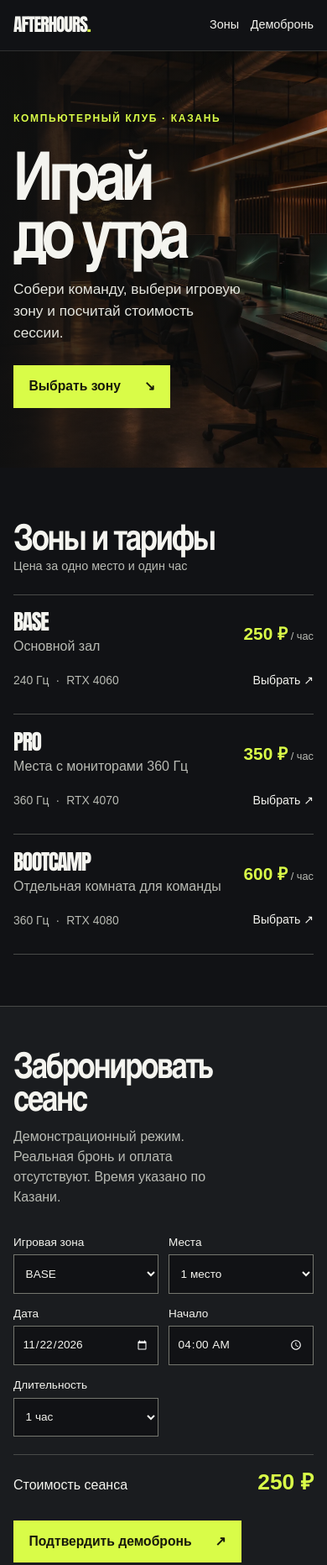
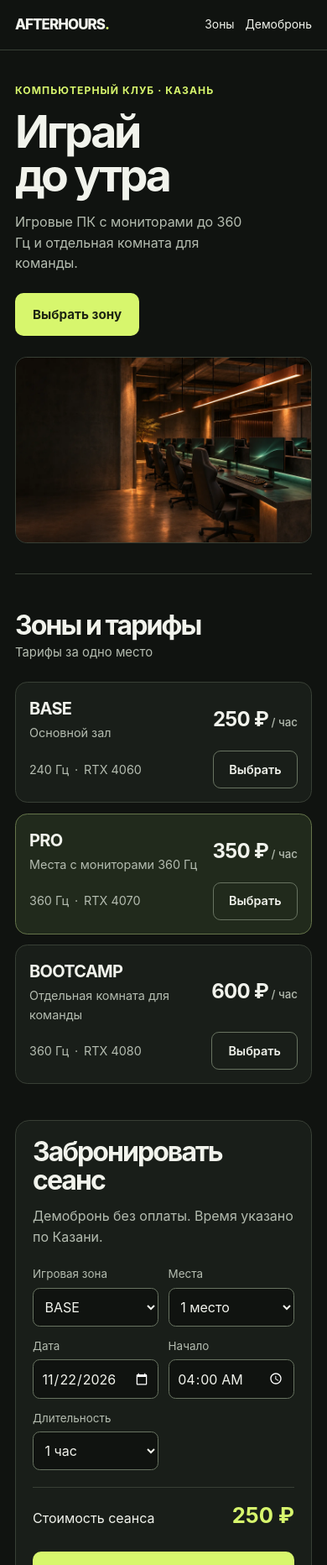
Before and after one commit to FFlleex/afterhours-club, a plain HTML site: page index.html in a window 390 px wide. Shown: the top 1864 px of the page at 84% size. Drawn offline with Linux system fonts and the light colour scheme.

Commit message:
Redesign AFTERHOURS for mobile and desktop

```diff
--- a/index.html
+++ b/index.html
@@ -3,10 +3,11 @@
 <head>
 <meta charset="utf-8">
 <meta name="viewport" content="width=device-width, initial-scale=1">
+<meta name="theme-color" content="#101310">
 <meta name="description" content="AFTERHOURS — концепт компьютерного клуба. Сравните игровые зоны и рассчитайте стоимость сеанса.">
 <title>AFTERHOURS — компьютерный клуб</title>
 <link rel="icon" href="assets/mark.svg" type="image/svg+xml">
-<link rel="stylesheet" href="style.css">
+<link rel="stylesheet" href="style.css?v=3">
 <script type="module" src="app.js?v=2"></script>
 </head>
 <body>
@@ -19,43 +20,45 @@
   </div>
 </header>
 <main id="main">
-  <section class="hero" aria-labelledby="title">
-    <img src="assets/club.webp" height="1024" width="1536" fetchpriority="high" alt="">
-    <div class="hero-content wrap">
+  <section class="hero wrap" aria-labelledby="title">
+    <div class="hero-content">
       <p class="kicker">Компьютерный клуб · Казань</p>
       <h1 id="title">Играй<br>до утра</h1>
-      <p class="hero-copy">Собери команду, выбери игровую зону и посчитай стоимость сессии.</p>
-      <a class="button" href="#zones">Выбрать зону <span aria-hidden="true">↘</span></a>
+      <p class="hero-copy">Игровые ПК с мониторами до 360 Гц и отдельная комната для команды.</p>
+      <a class="button" href="#zones">Выбрать зону</a>
+    </div>
+    <div class="hero-media">
+      <img src="assets/club.webp" height="1024" width="1536" fetchpriority="high" alt="Игровой зал с рядами компьютеров и тёплой подсветкой">
     </div>
   </section>
   <section class="zones wrap" id="zones" aria-labelledby="zones-title">
-    <div class="section-head"><h2 id="zones-title">Зоны и тарифы</h2><p>Цена за одно место и один час</p></div>
+    <div class="section-head"><h2 id="zones-title">Зоны и тарифы</h2><p>Тарифы за одно место</p></div>
     <div class="zone-list">
       <article class="zone">
         <div><h3>BASE</h3><p>Основной зал</p></div>
         <p class="spec">240 Гц <span>·</span> RTX 4060</p>
         <p class="price">250 ₽<small> / час</small></p>
-        <a href="#booking" data-zone="base" aria-label="Выбрать BASE">Выбрать <span aria-hidden="true">↗</span></a>
+        <a href="#booking" data-zone="base" aria-label="Выбрать BASE">Выбрать</a>
       </article>
-      <article class="zone">
+      <article class="zone zone-featured">
         <div><h3>PRO</h3><p>Места с мониторами 360 Гц</p></div>
         <p class="spec">360 Гц <span>·</span> RTX 4070</p>
         <p class="price">350 ₽<small> / час</small></p>
-        <a href="#booking" data-zone="pro" aria-label="Выбрать PRO">Выбрать <span aria-hidden="true">↗</span></a>
+        <a href="#booking" data-zone="pro" aria-label="Выбрать PRO">Выбрать</a>
       </article>
       <article class="zone">
         <div><h3>BOOTCAMP</h3><p>Отдельная комната для команды</p></div>
         <p class="spec">360 Гц <span>·</span> RTX 4080</p>
         <p class="price">600 ₽<small> / час</small></p>
-        <a href="#booking" data-zone="bootcamp" aria-label="Выбрать BOOTCAMP">Выбрать <span aria-hidden="true">↗</span></a>
+        <a href="#booking" data-zone="bootcamp" aria-label="Выбрать BOOTCAMP">Выбрать</a>
       </article>
     </div>
   </section>
   <section class="booking" id="booking" aria-labelledby="booking-title">
     <div class="wrap booking-inner">
       <div>
-        <h2 id="booking-title">Забронировать<br>сеанс</h2>
-        <p class="demo-note" id="demo-note">Демонстрационный режим. Реальная бронь и оплата отсутствуют. Время указано по Казани.</p>
+        <h2 id="booking-title">Забронировать сеанс</h2>
+        <p class="demo-note" id="demo-note">Демобронь без оплаты. Время указано по Казани.</p>
       </div>
       <form id="booking-form" aria-describedby="demo-note">
         <div class="fields">
@@ -66,13 +69,13 @@
           <label>Длительность<select id="duration" name="length"><option value="1">1 час</option><option value="2">2 часа</option><option value="3">3 часа</option><option value="4">4 часа</option><option value="5">5 часов</option><option value="6">6 часов</option></select></label>
         </div>
         <div class="form-total"><span>Стоимость сеанса</span><output for="zone seats duration" id="total">250 ₽</output></div>
-        <button class="button" type="submit">Подтвердить демобронь <span aria-hidden="true">↗</span></button>
+        <button class="button" type="submit">Подтвердить демобронь</button>
         <p class="confirmation" id="confirmation" role="status" aria-atomic="true"></p>
         <noscript><p>Для расчёта стоимости и демобронирования включите JavaScript.</p></noscript>
       </form>
     </div>
   </section>
 </main>
-<footer class="wrap footer"><a class="brand" href="./">AFTERHOURS<span>.</span></a><small>Концепт компьютерного клуба для портфолио</small><a href="#main">Наверх ↑</a></footer>
+<footer class="wrap footer"><a class="brand" href="./">AFTERHOURS<span>.</span></a><small>Концепт компьютерного клуба для портфолио</small><a href="#main">Наверх</a></footer>
 </body>
 </html>
--- a/style.css
+++ b/style.css
@@ -1,86 +1,103 @@
 :root {
   color-scheme: dark;
-  --ink: #111215;
-  --panel: #1a1c1f;
-  --paper: #f4f4ef;
-  --muted: #b9bbb4;
-  --accent: #d9fc48;
-  --line: #484a48;
-  --heading: Impact, "Arial Narrow", "Liberation Sans Narrow", Arial, sans-serif;
+  --ink: #101310;
+  --panel: #191e19;
+  --paper: #f1f3ec;
+  --muted: #b4bcb0;
+  --accent: #d7f66d;
+  --line: #383f35;
+  --field-line: #687361;
+  --font: -apple-system, BlinkMacSystemFont, "Segoe UI", system-ui, sans-serif;
 }
 *, *::before, *::after { box-sizing: border-box; }
 html { scroll-behavior: smooth; }
-body { margin: 0; background: var(--ink); color: var(--paper); font: 1rem/1.5 Arial, Helvetica, sans-serif; }
+body { margin: 0; background: var(--ink); color: var(--paper); font: 1rem/1.55 var(--font); }
 h1, h2, h3, p { margin: 0; }
-a { color: inherit; text-underline-offset: .24em; }
-a:hover { color: var(--accent); }
+a { color: inherit; text-underline-offset: .23em; }
 :focus-visible { outline: 2px solid var(--accent); outline-offset: 4px; }
-.wrap { width: min(100% - 6rem, 81rem); margin-inline: auto; }
+.wrap { width: min(100% - 5rem, 76rem); margin-inline: auto; }
 .skip { position: fixed; z-index: 4; top: 1rem; left: 1rem; padding: .7rem; background: var(--ink); transform: translateY(-250%); }
 .skip:focus { transform: translateY(0); }
-.header { border-bottom: 1px solid #303130; }
-.header-inner, .footer { display: flex; justify-content: space-between; align-items: center; gap: 1.3rem; }
-.header-inner { min-height: 4.65rem; }
-.header nav { display: flex; flex-wrap: wrap; gap: clamp(1rem, 4vw, 3rem); }
+.header { border-bottom: 1px solid var(--line); }
+.header-inner, .footer { display: flex; justify-content: space-between; align-items: center; gap: 1rem; }
+.header-inner { min-height: 4.6rem; }
+.header nav { display: flex; align-items: center; gap: .35rem clamp(1rem, 3vw, 2.2rem); }
+.header nav a { display: inline-flex; align-items: center; min-height: 2.75rem; font-size: .95rem; }
 .header a, .footer a { text-decoration: none; }
-.header nav a:hover, .footer a:hover { text-decoration: underline; }
-.brand { font-family: var(--heading); font-weight: 900; font-size: clamp(1.35rem, 2.6vw, 2rem); letter-spacing: -.05em; line-height: 1; white-space: nowrap; }
+.header nav a:hover, .footer a:hover { color: var(--accent); }
+.brand { font-size: 1.15rem; font-weight: 800; letter-spacing: -.055em; line-height: 1; white-space: nowrap; }
 .brand span { color: var(--accent); }
-.hours { font-size: .82rem; color: var(--muted); white-space: nowrap; }
-.hours i { width: .45rem; height: .45rem; display: inline-block; vertical-align: .1em; border-radius: 50%; background: var(--accent); margin-right: .4rem; }
-.hero { min-height: clamp(34rem, 55vw, 46rem); display: grid; align-items: center; position: relative; isolation: isolate; background: #1a1a19; }
-.hero img, .hero::after { position: absolute; z-index: -1; inset: 0; width: 100%; height: 100%; }
-.hero img { object-fit: cover; object-position: center 53%; }
-.hero::after { content: ""; background: linear-gradient(90deg, rgb(14 15 16 / .97) 0%, rgb(14 15 16 / .76) 32%, rgb(14 15 16 / .17) 75%); }
-.hero-content { padding-block: 3rem; }
-.kicker { color: var(--accent); text-transform: uppercase; letter-spacing: .14em; font-size: .75rem; font-weight: 700; }
-h1, h2, h3 { font-family: var(--heading); font-weight: 900; }
-h1 { font-size: clamp(5rem, 11vw, 10rem); line-height: .86; letter-spacing: -.07em; margin-block: 1.25rem 1.5rem; }
-.hero-copy { max-width: 29ch; color: #e4e5de; font-size: 1.08rem; }
-.button { background: var(--accent); color: #16190b; border: 0; border-radius: 0; display: inline-flex; justify-content: space-between; gap: 1.75rem; align-items: center; min-height: 3.15rem; padding: .85rem 1.15rem; margin-top: 1.6rem; font: 700 .98rem/1.2 Arial, sans-serif; text-decoration: none; cursor: pointer; transition: background-color .18s ease; }
-.button:hover { background: #ecff9a; color: #16190b; }
-.zones { padding-block: clamp(3.8rem, 7vw, 6rem); }
-.section-head { display: flex; flex-wrap: wrap; justify-content: space-between; align-items: baseline; gap: .4rem 1rem; margin-bottom: 1.4rem; }
-.section-head p { color: var(--muted); font-size: .9rem; }
-h2 { font-size: clamp(2.65rem, 6vw, 5.25rem); line-height: .93; letter-spacing: -.055em; }
-.zone { display: grid; grid-template-columns: 1.35fr 1fr .65fr auto; align-items: center; gap: .5rem 1.2rem; padding-block: 1.2rem; border-top: 1px solid var(--line); }
-.zone:last-child { border-bottom: 1px solid var(--line); }
-.zone h3 { font-size: clamp(1.6rem, 3.1vw, 2.55rem); line-height: 1; letter-spacing: -.055em; margin-bottom: .3rem; }
-.zone p:not(.price) { color: var(--muted); }
-.spec span { margin-inline: .3em; }
-.price { color: var(--accent); white-space: nowrap; font-weight: 800; font-size: 1.3rem; }
-.price small { font-weight: 400; color: var(--muted); font-size: .8rem; }
-.zone a { justify-self: end; font-size: .88rem; text-decoration: none; padding-block: .65rem; }
-.zone a:hover { text-decoration: underline; }
-.booking { background: var(--panel); border-block: 1px solid var(--line); }
-.booking-inner { display: grid; grid-template-columns: 1fr 1.1fr; gap: 2rem; padding-block: clamp(3rem, 6vw, 5rem); }
-.demo-note { max-width: 30ch; color: var(--muted); margin-top: 1rem; }
-.fields { display: grid; grid-template-columns: repeat(2, minmax(0, 1fr)); gap: .9rem .75rem; }
-.fields label { min-width: 0; display: grid; gap: .25rem; font-size: .85rem; }
-.fields input, .fields select { width: 100%; min-width: 0; min-height: 2.9rem; border: 1px solid #74766e; border-radius: 0; background: var(--ink); color: var(--paper); font: inherit; padding: .45rem .6rem; }
-.form-total { display: flex; align-items: baseline; justify-content: space-between; gap: .7rem; border-top: 1px solid var(--line); margin-top: 1.3rem; padding-top: .8rem; }
-#total { color: var(--accent); font-size: 1.65rem; font-weight: 800; white-space: nowrap; }
-.confirmation:not(:empty) { border-left: 3px solid var(--accent); margin-top: 1rem; padding: .45rem .7rem; overflow-wrap: anywhere; }
-.footer { flex-wrap: wrap; padding-block: 1.35rem; }
+.hours { display: inline-flex; align-items: center; gap: .45rem; color: var(--muted); font-size: .82rem; white-space: nowrap; }
+.hours i { width: .38rem; height: .38rem; border-radius: 50%; background: var(--accent); }
+
+.hero { display: grid; grid-template-columns: minmax(0, .85fr) minmax(0, 1.15fr); align-items: center; gap: clamp(2rem, 6vw, 6rem); padding-block: clamp(2.7rem, 6vw, 5.3rem); }
+.hero-content { min-width: 0; }
+.kicker { color: var(--accent); font-size: .76rem; font-weight: 650; letter-spacing: .085em; text-transform: uppercase; }
+h1, h2 { font-weight: 670; letter-spacing: -.06em; }
+h1 { margin-block: .8rem 1.05rem; font-size: clamp(3.25rem, 7.3vw, 6.6rem); line-height: .97; }
+.hero-copy { max-width: 29ch; color: var(--muted); font-size: clamp(1rem, 1.55vw, 1.16rem); }
+.hero-media { overflow: hidden; border-radius: 1.15rem; background: var(--panel); border: 1px solid var(--line); }
+.hero-media img { display: block; width: 100%; height: auto; aspect-ratio: 5 / 4; object-fit: cover; object-position: 65% center; }
+.button { display: inline-flex; justify-content: center; align-items: center; min-height: 3.15rem; margin-top: 1.45rem; padding: .75rem 1.25rem; border: 1px solid transparent; border-radius: .62rem; background: var(--accent); color: #1c2412; font: 690 .95rem/1.25 var(--font); text-align: center; text-decoration: none; cursor: pointer; transition: background-color .16s ease; }
+.button:hover { background: #e6ff9e; }
+
+.zones { border-top: 1px solid var(--line); padding-block: clamp(2.7rem, 5.5vw, 4.9rem); }
+.section-head { display: flex; flex-wrap: wrap; justify-content: space-between; align-items: baseline; gap: .32rem 1.2rem; margin-bottom: 1.45rem; }
+.section-head p { color: var(--muted); font-size: .93rem; }
+h2 { font-size: clamp(2rem, 4.3vw, 4rem); line-height: 1.05; }
+.zone-list { display: grid; grid-template-columns: repeat(3, minmax(0, 1fr)); gap: .8rem; }
+.zone { display: grid; grid-template-rows: auto 1fr auto auto; gap: .85rem; padding: clamp(1rem, 2.4vw, 1.65rem); border: 1px solid var(--line); border-radius: .9rem; background: var(--panel); }
+.zone-featured { background: #212a1c; border-color: #65744a; }
+.zone h3 { margin-bottom: .12rem; font-size: 1.25rem; font-weight: 720; letter-spacing: -.035em; }
+.zone p:not(.price) { color: var(--muted); font-size: .9rem; }
+.spec { padding-block: .75rem 0; border-top: 1px solid var(--line); }
+.spec span { margin-inline: .2em; }
+.price { font-size: 1.5rem; font-weight: 720; letter-spacing: -.03em; }
+.price small { color: var(--muted); font-size: .83rem; font-weight: 450; letter-spacing: normal; }
+.zone a { display: grid; place-items: center; min-height: 2.8rem; padding: .48rem .8rem; border: 1px solid var(--field-line); border-radius: .56rem; font-size: .9rem; font-weight: 600; text-align: center; text-decoration: none; transition: background-color .16s ease, border-color .16s ease; }
+.zone a:hover { background: #303a2b; border-color: var(--accent); }
+
+.booking { padding-bottom: clamp(2.9rem, 6vw, 5rem); }
+.booking-inner { display: grid; grid-template-columns: minmax(0, .85fr) minmax(0, 1fr); gap: clamp(1.35rem, 5vw, 4.75rem); padding: clamp(1.25rem, 4.2vw, 3.5rem); background: var(--panel); border: 1px solid var(--line); border-radius: 1.05rem; }
+.booking h2 { max-width: 14ch; }
+.demo-note { color: var(--muted); margin-top: .85rem; }
+.fields { display: grid; grid-template-columns: repeat(2, minmax(0, 1fr)); gap: .8rem .7rem; }
+.fields label { min-width: 0; display: grid; gap: .35rem; color: var(--muted); font-size: .84rem; }
+.fields input, .fields select { width: 100%; min-width: 0; min-height: 2.9rem; padding: .5rem .6rem; border: 1px solid var(--field-line); border-radius: .52rem; background: var(--ink); color: var(--paper); font: 1rem/1.25 var(--font); }
+.form-total { display: flex; align-items: baseline; justify-content: space-between; gap: .65rem; border-top: 1px solid var(--line); margin-top: 1.2rem; padding-top: .85rem; }
+#total { color: var(--accent); font-size: 1.6rem; font-weight: 720; white-space: nowrap; }
+.confirmation:not(:empty) { margin-top: 1rem; padding: .7rem .85rem; border-left: 2px solid var(--accent); background: #222b1e; overflow-wrap: anywhere; }
+.footer { flex-wrap: wrap; min-height: 5rem; padding-block: 1rem; border-top: 1px solid var(--line); }
 .footer small { color: var(--muted); }
-.footer > a:last-child { font-size: .88rem; }
-@media (max-width: 54rem) {
+.footer > a:last-child { font-size: .9rem; }
+
+@media (max-width: 60rem) {
   .wrap { width: calc(100% - 3rem); }
 }
-@media (max-width: 43rem) {
-  .wrap { width: calc(100% - 2rem); }
+@media (max-width: 44rem) {
+  .wrap { width: calc(100% - 2.25rem); }
+  .header-inner { min-height: 3.7rem; gap: .6rem; }
+  .header nav { gap: .8rem; }
+  .header nav a { font-size: .87rem; }
+  .brand { font-size: 1.06rem; }
   .hours { display: none; }
-  .header-inner { min-height: 3.75rem; gap: .65rem; }
-  .header nav { gap: .85rem; font-size: .9rem; }
-  .hero { min-height: 31rem; }
-  .hero img { object-position: 62% center; }
-  .hero::after { background: linear-gradient(90deg, rgb(14 15 16 / .94), rgb(14 15 16 / .36)); }
-  .zone { grid-template-columns: 1fr auto; gap: .45rem .8rem; }
-  .zone .price { grid-column: 2; grid-row: 1; justify-self: end; }
-  .zone .spec { grid-row: 2; font-size: .87rem; }
-  .booking-inner { grid-template-columns: 1fr; }
+  .hero { grid-template-columns: 1fr; gap: 1.55rem; padding-block: 2.45rem 2.3rem; }
+  h1 { font-size: clamp(3.35rem, 12vw, 5rem); }
+  .hero-media { border-radius: .85rem; }
+  .hero-media img { aspect-ratio: 16 / 10; }
+  .zone-list, .booking-inner { grid-template-columns: 1fr; }
+  .zone { grid-template-columns: minmax(0, 1fr) auto; grid-template-rows: auto auto; align-items: center; gap: .6rem .75rem; }
+  .zone .price { grid-column: 2; grid-row: 1; text-align: right; white-space: nowrap; }
+  .zone .spec { grid-column: 1; grid-row: 2; border-top: 0; padding: 0; }
+  .zone a { grid-column: 2; grid-row: 2; }
+  .booking .button { width: 100%; }
+  .footer small { order: 1; flex-basis: 100%; }
+}
+@media (max-width: 24rem) {
+  .booking-inner .fields { grid-template-columns: 1fr; }
+  .zone .price small { display: block; }
 }
 @media (prefers-reduced-motion: reduce) {
   html { scroll-behavior: auto; }
-  .button { transition: none; }
+  .button, .zone a { transition: none; }
 }
```
